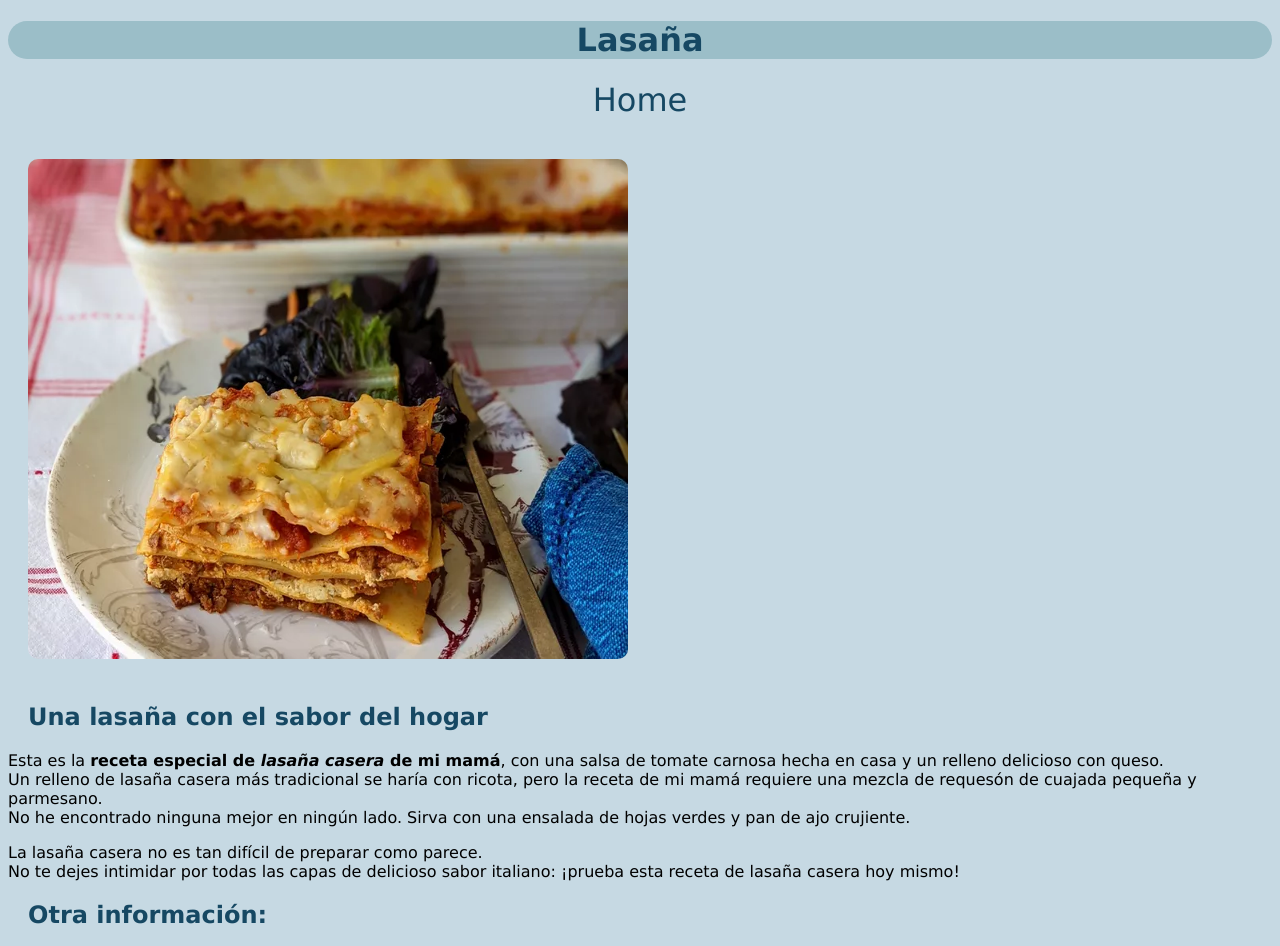
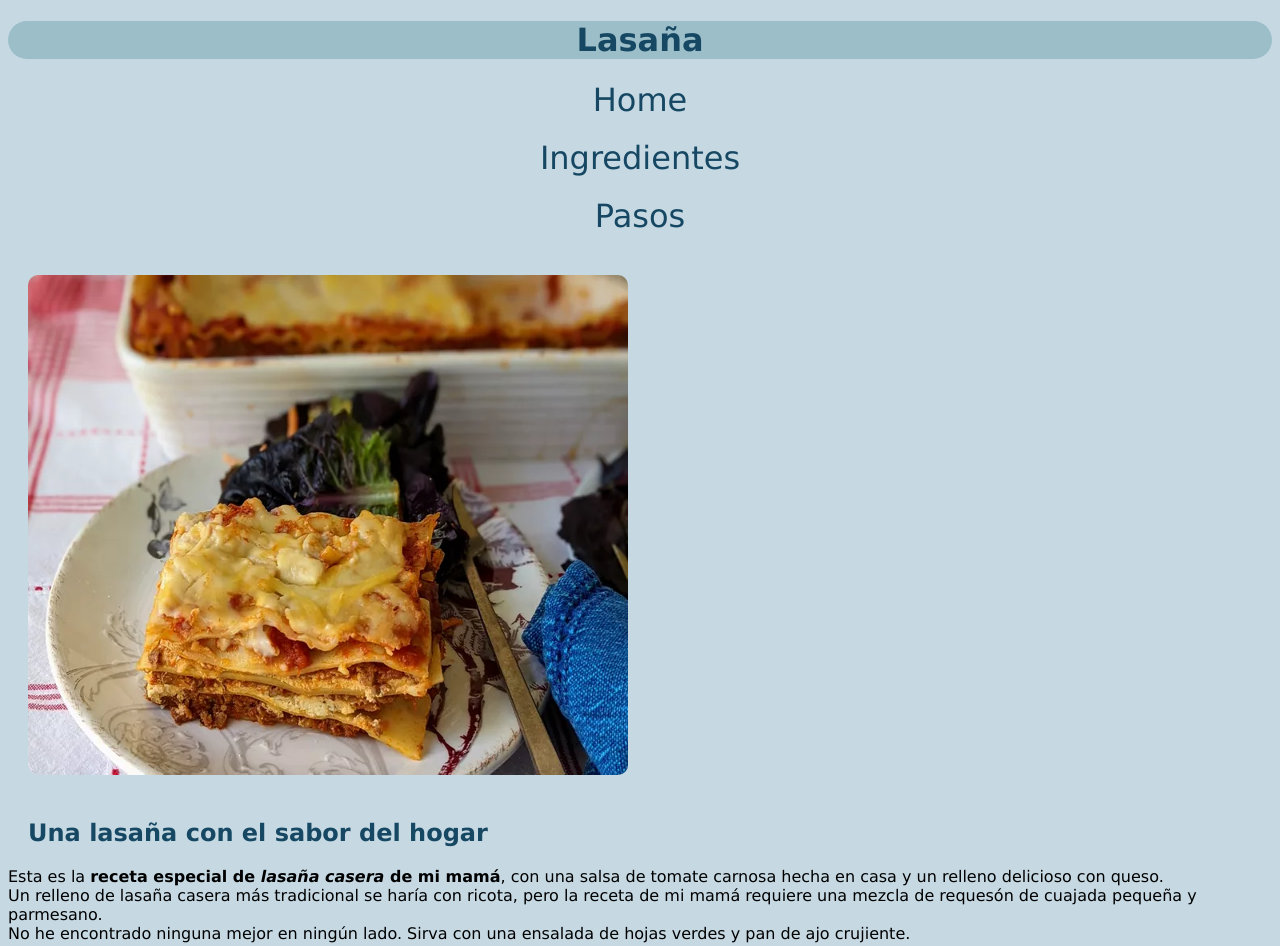
Before and after one commit to Delta-Jhon-Fredy/odin-recipes, a plain HTML site: page recipes/lasagna.html in a window 1280 px wide. Shown: the top 946 px of the page. Drawn offline with Linux system fonts and the light colour scheme.

Commit message:
Mejorar accesibilidad con enlaces internos

```diff
--- a/recipes/lasagna.html
+++ b/recipes/lasagna.html
@@ -11,6 +11,8 @@
     <h1>Lasaña</h1>
 
         <a class="home" href="../index.html">Home</a>
+        <a class="home" href="#list-a">Ingredientes</a>
+        <a class="home" href="#pasos">Pasos</a>
 
         <img class="img" src="resetas/lasaña/lasaña_Uno.jpg" alt="Deliciosa lasaña" width="600" height="500">
 
@@ -60,7 +62,7 @@
                 Huevos: Los huevos hacen que la capa de queso sea más cremosa. Además, actúan como un agente aglutinante (lo que significa que mantienen unida la capa).
             </p>
 
-    <h2>Lista:</h2>
+    <h2 id="list-a">Lista:</h2>
         <ul>
             <li>½ libra de carne de cerdo molida.</li>
             <li>½ libra de carne molida magra.</li>
@@ -100,7 +102,7 @@
         <img class="img" src="resetas/lasaña/lasaña_Dos.jpg" alt="Lasaña salida del horno." width="600" height="500">
         <br>
 
-    <h2>Instrucciones</h2>
+    <h2 id="pasos">Instrucciones</h2>
 
        <ol>
         <li><h3>Ingredientes</h3>
```
